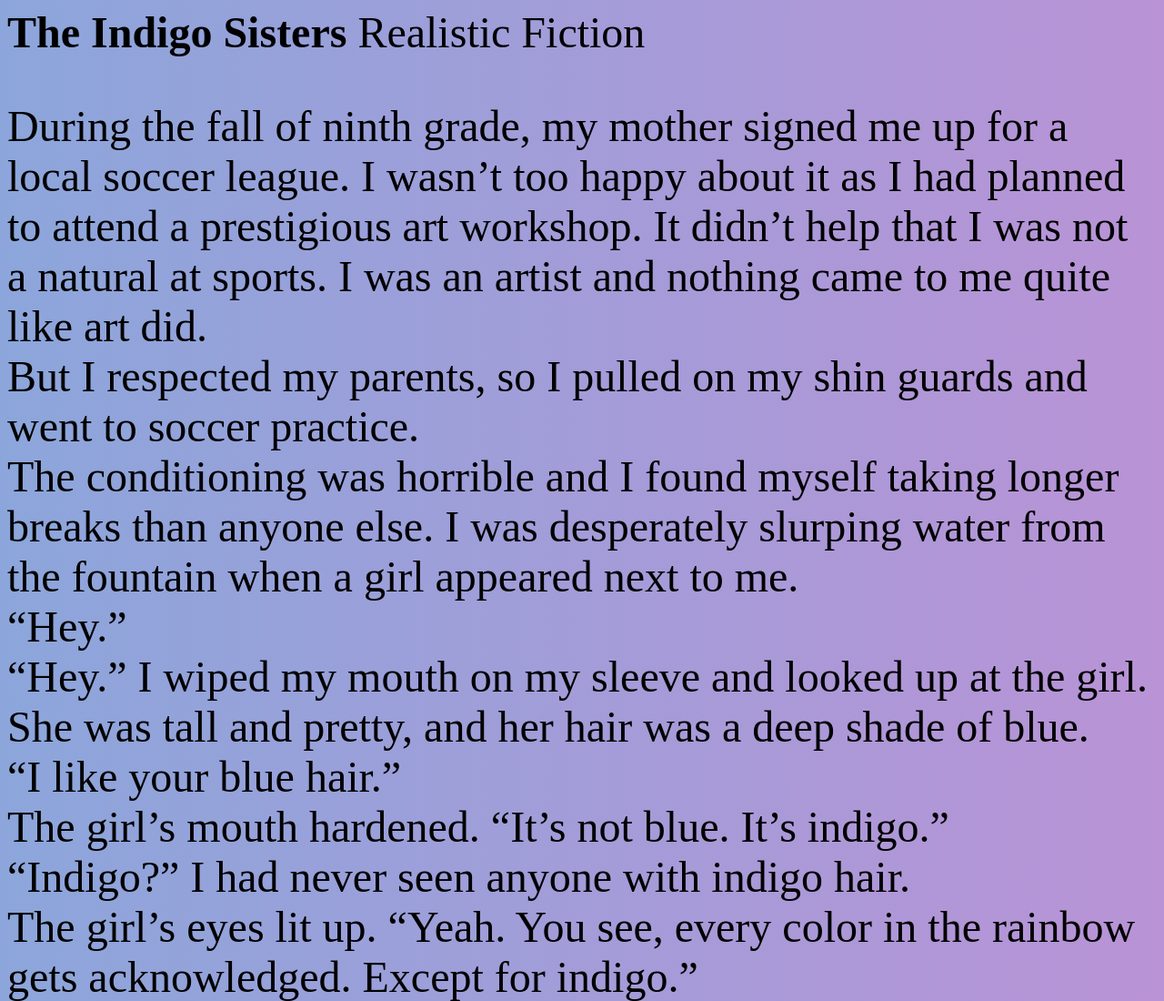
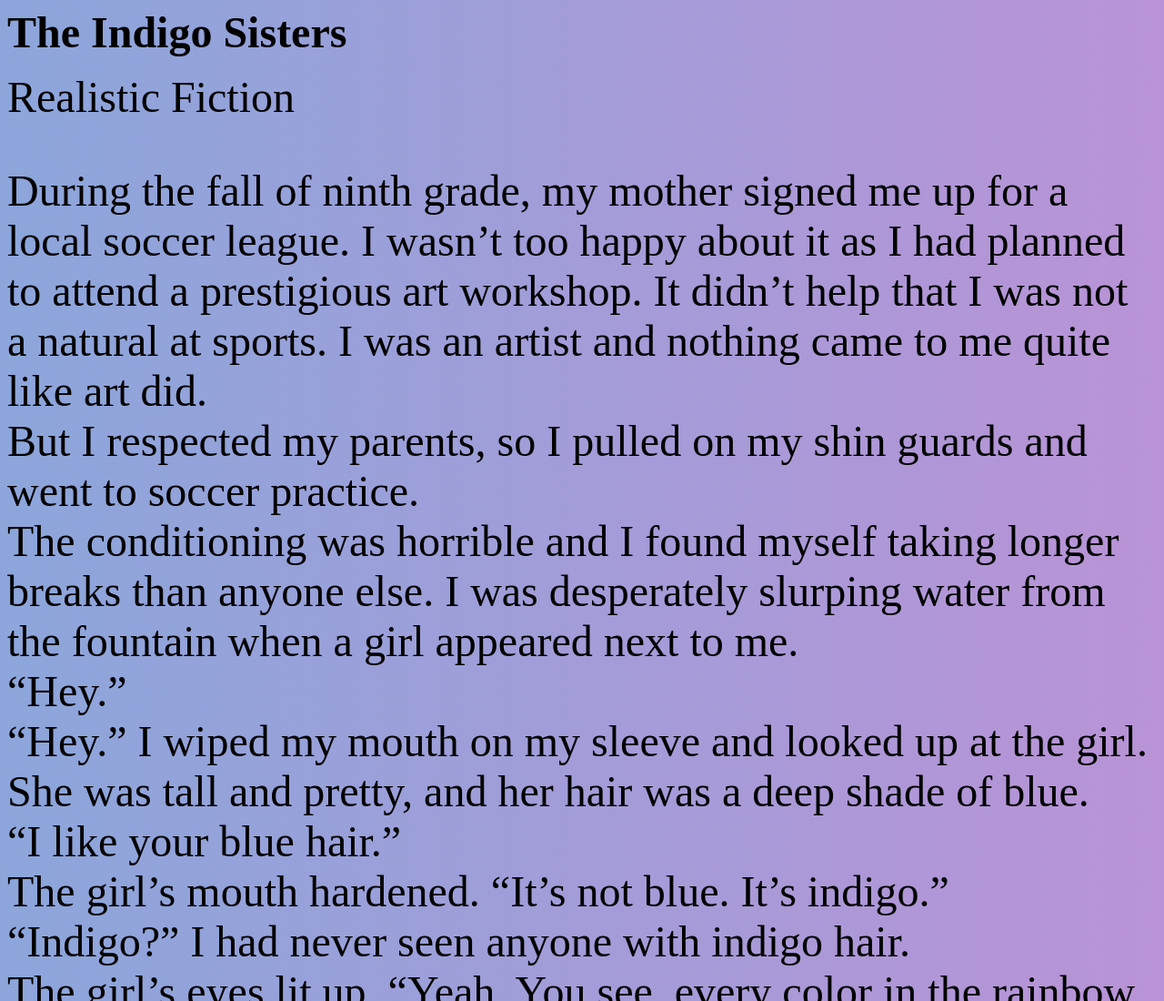
Before and after one commit to amritabhasin/stories, a plain HTML site: page IndigoSisters.html in a window 1280 px wide. Shown: the top 1100 px of the page at 91% size. Drawn offline with Linux system fonts and the light colour scheme.

Commit message:
Update IndigoSisters.html

```diff
--- a/IndigoSisters.html
+++ b/IndigoSisters.html
@@ -2,7 +2,7 @@
 <head> <link href="GoldenDisk.css" rel="stylesheet"> </head>
 
 <h>  <font size="14"> <b>  The Indigo Sisters </b> </font> </h>
-<h>  <font size="10"> Realistic Fiction </font> </h>
+<p>  <font size="10"> Realistic Fiction </font> </p>
 
 
  <div class="content">
```
